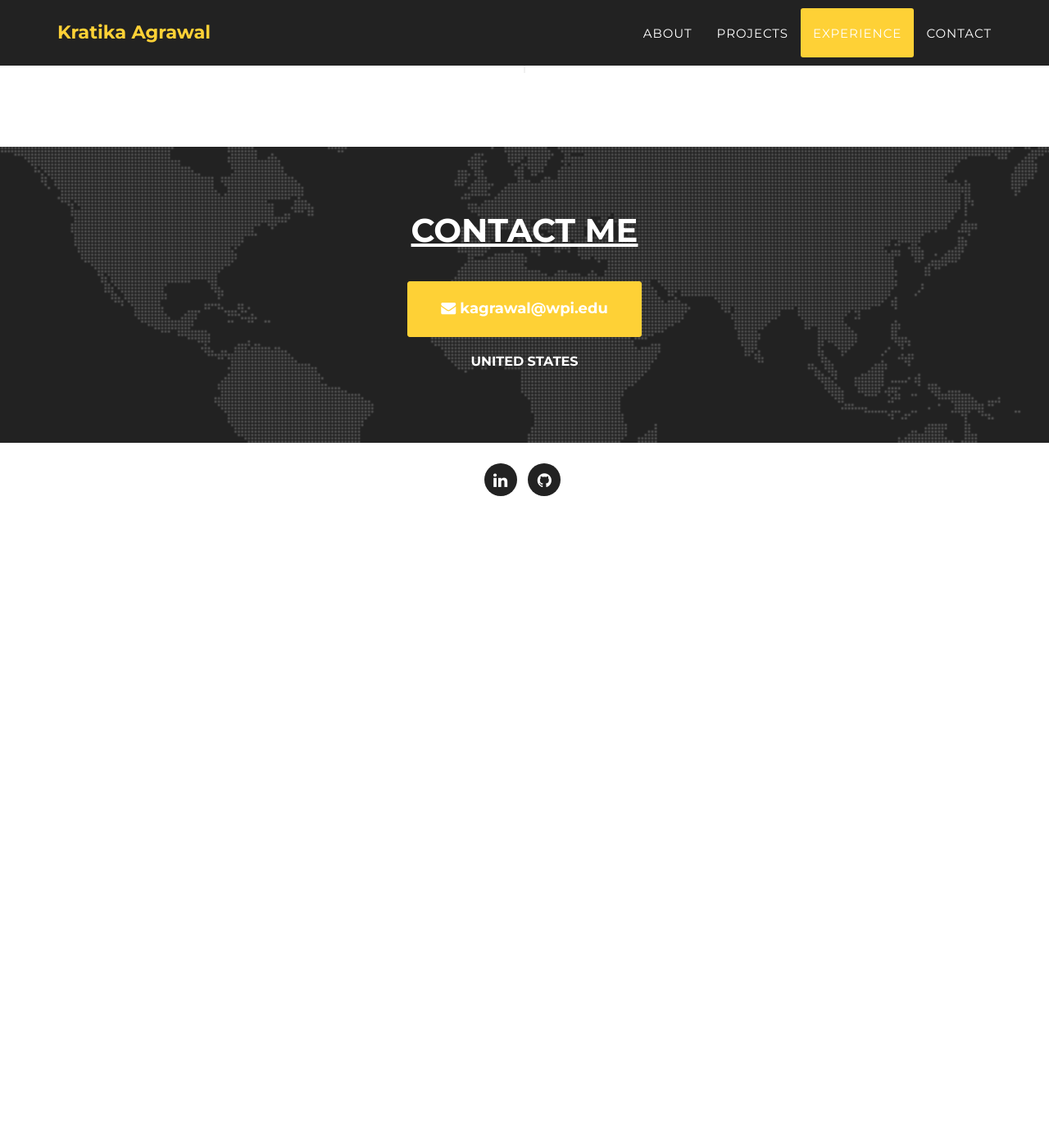
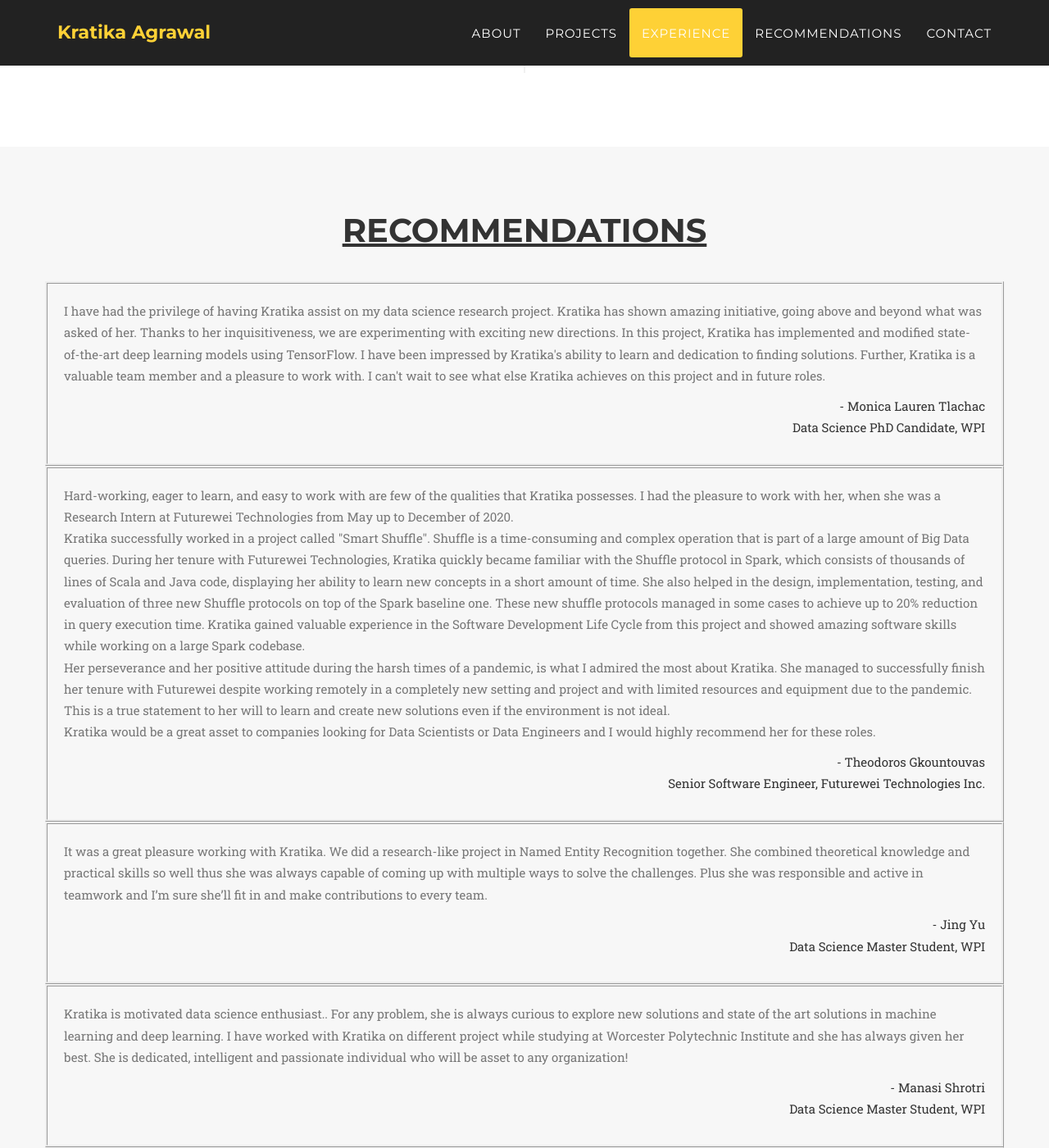
Before and after one commit to kratika1008/portfolio, a Jekyll site: the page built from index.html, in a window 1280 px wide and 1400 px high, scrolled down 6301 px. Shown: the whole window at 82% size. Built offline with Jekyll 4.4.1, drawn with Linux system fonts in a browser that asks for light colours; some web fonts are replaced; before the commit the page ends 6931 px from its top, so only the background shows below that; some of the changed text lies outside the part shown.

Commit message:
Added new section

```diff
--- a/_includes/contact.html
+++ b/_includes/contact.html
@@ -11,6 +11,7 @@
                     <i class="fa fa-envelope fa-bigx" aria-hidden="true"></i>
                     kagrawal@wpi.edu
                 </a>
+
                 <br/>
                 <h3 style="color:white; font-size: 16px;">United States</h3>
             </div>
--- a/_includes/header.html
+++ b/_includes/header.html
@@ -27,9 +27,9 @@
                     <li>
                         <a class="page-scroll" href="#experience">Experience</a>
                     </li>
-                    <!-- <li>
-                        <a class="page-scroll" href="#team">Team</a>
-                    </li> -->
+                    <li>
+                        <a class="page-scroll" href="#recommendation">Recommendations</a>
+                    </li>
                     <li>
                         <a class="page-scroll" href="#contact">Contact</a>
                     </li>
--- /dev/null
+++ b/_includes/recommendation.html
@@ -0,0 +1,103 @@
+<section id="recommendation" class="bg-light-gray">
+        <div class="container">
+
+            <div class="col-lg-12 text-center">
+                <h2 class="section-heading">Recommendations</h2>
+            </div>
+            <div class="row">
+              <div id="myCarousel" class="carousel slide" data-ride="carousel" style="position: relative;">
+                <div class="carousel-inner" role="listbox">
+                  <div class="carousel-item py-5 active">
+                      <!-- <div class="row"> -->
+                        <!-- <div class="col-sm-6"> -->
+                            <div class="card carousel-cards">
+                              <div class="card-body">
+                                <p class="card-text text-muted">I have had the privilege of having Kratika assist on my data science research project. Kratika has shown amazing initiative, going above and beyond what was asked of her. Thanks to her inquisitiveness, we are experimenting with exciting new directions. In this project, Kratika has implemented and modified state-of-the-art deep learning models using TensorFlow. I have been impressed by Kratika's ability to learn and dedication to finding solutions. Further, Kratika is a valuable team member and a pleasure to work with. I can't wait to see what else Kratika achieves on this project and in future roles.</p>
+                                <div class="text-right">
+                                  <p>- Monica Lauren Tlachac <br/> Data Science PhD Candidate, WPI</p>
+                                </div>
+                              </div>
+                            </div>
+                        <!-- </div> -->
+                        <!-- <div class="col-sm-6"> -->
+                            <div class="card carousel-cards">
+                              <div class="card-body">
+                                <p class="card-text text-muted">Hard-working, eager to learn, and easy to work with are few of the qualities that Kratika possesses. I had the pleasure to work with her, when she was a Research Intern at Futurewei Technologies from May up to December of 2020.<br/>
+                                  Kratika successfully worked in a project called "Smart Shuffle". Shuffle is a time-consuming and complex operation that is part of a large amount of Big Data queries. During her tenure with Futurewei Technologies, Kratika quickly became familiar with the Shuffle protocol in Spark, which consists of thousands of lines of Scala and Java code, displaying her ability
+                                  to learn new concepts in a short amount of time. She also helped in the design, implementation, testing, and evaluation of three new Shuffle protocols on top of the Spark baseline one. These new shuffle protocols managed in some cases to achieve up to 20% reduction in query execution time. Kratika gained valuable experience in the Software Development Life Cycle from this project and showed amazing software skills while working on a large Spark codebase.<br/> Her perseverance and her positive attitude during the harsh times of a pandemic, is what I admired the most about Kratika. She managed to successfully finish her tenure with Futurewei despite working remotely in a completely new setting and project and with limited resources and equipment due to the pandemic. This is a true statement to her will to learn and create new solutions even if the environment is not ideal.<br/>
+                                    Kratika would be a great asset to companies looking for Data Scientists or Data Engineers and I would highly recommend her for these roles.</p>
+                                <div class="text-right">
+                                  <p>- Theodoros Gkountouvas <br/> Senior Software Engineer, Futurewei Technologies Inc.</p>
+                                </div>
+                              </div>
+                            </div>
+                        <!-- </div> -->
+                      <!-- </div> -->
+                  <!-- </div> -->
+                  <!-- <div class="carousel-item py-5"> -->
+                    <!-- <div class="row"> -->
+                      <!-- <div class="col-sm-6"> -->
+                          <div class="card carousel-cards">
+                            <div class="card-body">
+                              <p class="card-text text-muted">It was a great pleasure working with Kratika. We did a research-like project in Named Entity Recognition together. She combined theoretical knowledge and practical skills so well thus she was always capable of coming up with multiple ways to solve the challenges. Plus she was responsible and active in teamwork and I’m sure she’ll fit in and make contributions to every team.</p>
+                              <div class="text-right">
+                                <p>- Jing Yu <br/> Data Science Master Student, WPI</p>
+                              </div>
+                            </div>
+                          </div>
+                      <!-- </div> -->
+                      <!-- <div class="col-sm-6"> -->
+                          <div class="card carousel-cards">
+                            <div class="card-body">
+                              <p class="card-text text-muted">Kratika is motivated data science enthusiast.. For any problem, she is always curious to explore new solutions and state of the art solutions in machine learning and deep learning. I have worked with Kratika on different project while studying at Worcester Polytechnic Institute and she has always given her best. She is dedicated, intelligent and passionate individual who will be asset to any organization!</p>
+                              <div class="text-right">
+                                <p>- Manasi Shrotri <br/> Data Science Master Student, WPI</p>
+                              </div>
+                            </div>
+                          </div>
+                      <!-- </div> -->
+                    <!-- </div> -->
+                  <!-- </div> -->
+                  <!-- <div class="carousel-item py-5"> -->
+                    <!-- <div class="row"> -->
+                      <!-- <div class="col-sm-6"> -->
+                          <div class="card carousel-cards">
+                            <div class="card-body">
+                              <p class="card-text text-muted">I worked with Kratika on multiple projects. Kratika has sound Machine Learning and modelling skills, and is adept at building neural networks for different tasks. I worked with Kratika on two projects, and she has been a pleasure to work with. She is a team player, and is always ready to sit down and work through difficult problems with her teammates. Kratika is very resourceful, and always ready to help. She can work with everyone with ease, and would be a great asset to any team.</p>
+                              <div class="text-right">
+                                <p>- Priyanka Phadnis <br/> Data Science Master Student, WPI</p>
+                              </div>
+                            </div>
+                          </div>
+                      <!-- </div> -->
+                      <!-- <div class="col-sm-6"> -->
+                          <div class="card carousel-cards">
+                            <div class="card-body">
+                              <p class="card-text text-muted">I had worked with Kratika in one of CRM implementation project. I found her to be thoroughly professional and extremely detail oriented. She always had the right questions to ask to ensure we have all the required information and also the right answers when it comes to complex situations and problem solving. Her technical skills are complemented by very good communication skills and positive attitude. Kratika is very dependable professional and a team player, I would be happy to have her in my team again.</p>
+                              <div class="text-right">
+                                <p>- Pradeep Purohit <br/> Project Manager, Cognizant Technology Solutions</p>
+                              </div>
+                            </div>
+                          </div>
+                      <!-- </div> -->
+                    <!-- </div> -->
+                  <!-- </div> -->
+                  <!-- <div class="carousel-item py-5"> -->
+                    <!-- <div class="row"> -->
+                      <!-- <div class="col-sm-6"> -->
+                          <div class="card carousel-cards">
+                            <div class="card-body">
+                              <p class="card-text text-muted">She's has been one of the most hardworking girl I have met. We worked together for Dell on Siebel CRM and i still remember how dedicated she was to her work. It was great working with you Kratika!! Keep up the good work and hope to work with you again soon!! Tc 🤗</p>
+                              <div class="text-right">
+                                <p>- Anurag Narang <br/> Senior System Engineer, Infosys Limited</p>
+                              </div>
+                            </div>
+                          </div>
+                      <!-- </div> -->
+                    <!-- </div> -->
+                  </div>
+                </div>
+              </div>
+            </div>
+        </div>
+    </section>
--- a/_layouts/default.html
+++ b/_layouts/default.html
@@ -10,6 +10,7 @@
     {% include aboutme.html %}
     {% include portfolio_grid.html %}
     {% include experience.html %}
+    {% include recommendation.html %}
     {% include contact.html %}
     {% include footer.html %}
     {% include modals.html %}
```
Also changed, not shown: _includes/css/agency.css (+9 -0 lines).
